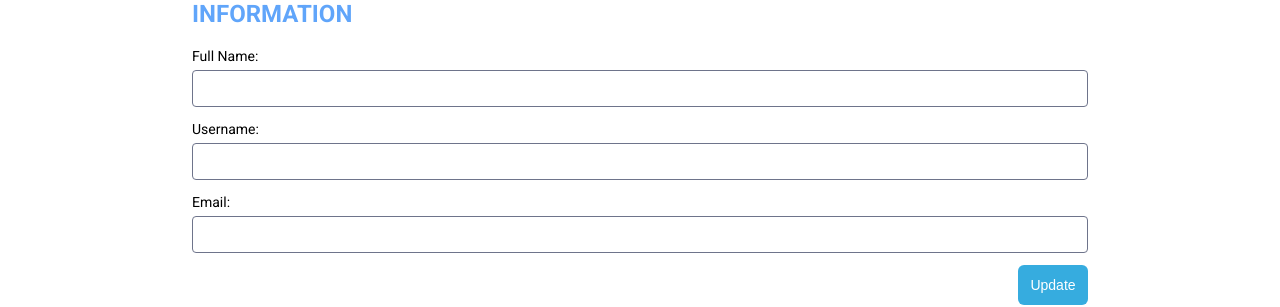
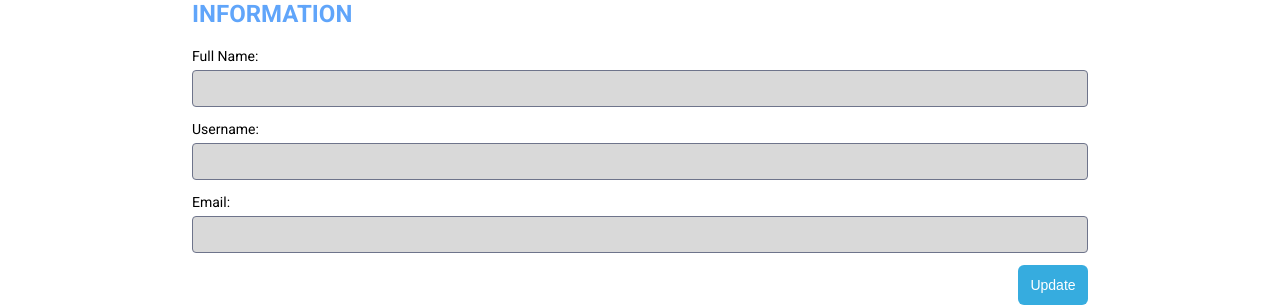
Before and after one commit to huy20222003/api_todo_list, a React (Vite) app in the folder client/: page /dashboard/user/profile in a window 1280 px wide. Shown: the part 346-653 px from the top of the page. Built offline with nearby package versions, Linux system fonts and the light colour scheme; no server answers.

Commit message:
update UI, UX

```diff
--- a/client/src/GlobalStyles/GlobalStyles.css
+++ b/client/src/GlobalStyles/GlobalStyles.css
@@ -40,6 +40,10 @@ a {
 .formElementInput::placeholder {
   font-size: 1.4rem;
   line-height: 2rem;
+}
+
+.bgReadOnly {
+  background-color: rgba(0, 0, 0, 0.15);
 }
 
 .cancelButton {
--- a/client/src/Pages/User/Profile/Profile.jsx
+++ b/client/src/Pages/User/Profile/Profile.jsx
@@ -8,6 +8,7 @@ import { toast } from "react-toastify";
 const Profile = () => {
   const { authState: { user } } = useContext(AuthContext);
   const { updateUserInfo, sendCode, setShowModalVerify } = useContext(UserContext);
+  const [readOnly, setReadOnly] = useState(true);
   const [updatedButton, setUpdatedButton] = useState(false);
 
   const [userInfo, setUserInfo] = useState({
@@ -51,6 +52,7 @@ const Profile = () => {
     e.preventDefault();
     setShowModalVerify(true);
     setUpdatedButton(true);
+    setReadOnly(false);
     try {
       const sendData = await sendCode({email: user?.email});
       if(!sendData.status) {
@@ -94,9 +96,10 @@ const Profile = () => {
               <input
                 type="text"
                 name="fullName"
-                className='formElementInput'
+                className={`formElementInput ${readOnly ? 'bgReadOnly' : ''}`}
                 value={userInfo.fullName}
                 onChange={handleChange}
+                readOnly = {readOnly}
               />
             </div>
             <div className='formElements'>
@@ -104,9 +107,10 @@ const Profile = () => {
               <input
                 type="text"
                 name="username"
-                className='formElementInput'
+                className={`formElementInput ${readOnly ? 'bgReadOnly' : ''}`}
                 value={userInfo.username}
                 onChange={handleChange}
+                readOnly = {readOnly}
               />
             </div>
             <div className='formElements'>
@@ -114,9 +118,10 @@ const Profile = () => {
               <input
                 type="email"
                 name="email"
-                className='formElementInput'
+                className={`formElementInput ${readOnly ? 'bgReadOnly' : ''}`}
                 value={userInfo.email}
                 onChange={handleChange}
+                readOnly = {readOnly}
               />
             </div>
             <div className={styles.updateButtonContainer}>
```
